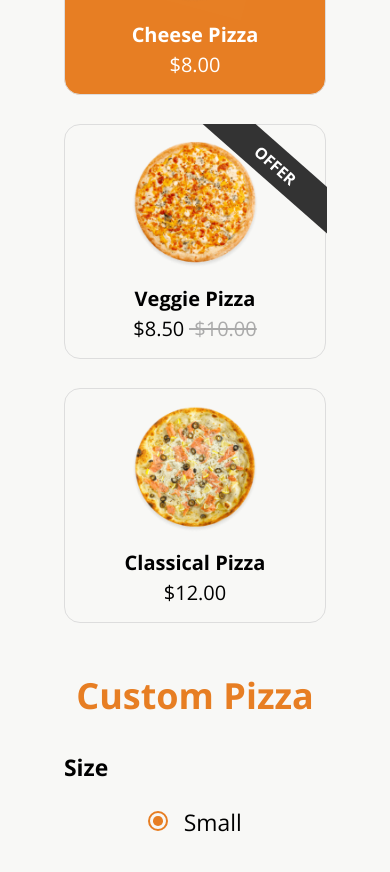
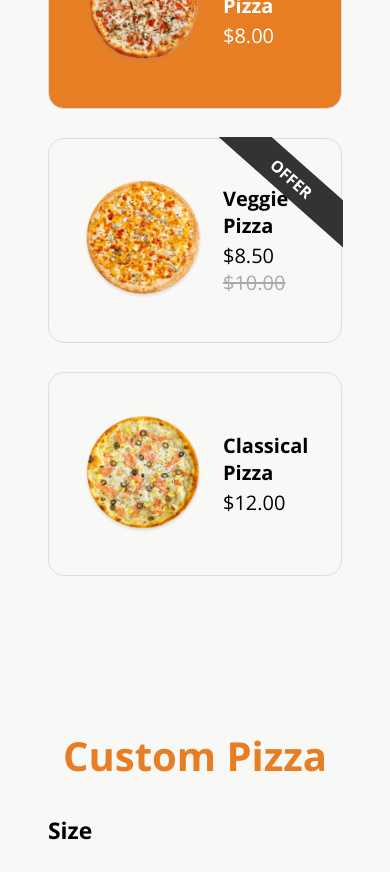
Before and after one commit to doddyst/Foodnow-Pizza, a Vue app: page / in a window 390 px wide. Shown: the part 1100-1972 px from the top of the page. Built offline with nearby package versions, Linux system fonts and the light colour scheme.

Commit message:
update a bit

```diff
--- a/src/components/footer.vue
+++ b/src/components/footer.vue
@@ -85,20 +85,22 @@
     display: grid;
     grid-template-columns: repeat(4, 1fr);
     gap: 5rem;
-
     margin-left: 5rem;
     margin-right: 10rem;
     padding: 0 2rem;
 
     @media (max-width: 992px) {
-      grid-template-columns: 1fr 1fr;
+      grid-template-columns: repeat(2, 1fr);
       gap: 3rem;
+      margin: 3rem auto;
+      padding: 0 2rem;
     }
 
     @media (max-width: 768px) {
       grid-template-columns: 1fr;
       text-align: center;
       padding: 0 1rem;
+      margin: 2rem auto;
     }
   }
 
@@ -133,6 +135,10 @@
       gap: 1.5rem;
       justify-content: flex-start;
 
+      @media (max-width: 992px) {
+        justify-content: flex-start;
+      }
+
       @media (max-width: 768px) {
         justify-content: center;
       }
@@ -165,6 +171,10 @@
         display: flex;
         flex-direction: column;
         gap: 0.8rem;
+      }
+
+      @media (max-width: 992px) {
+        gap: 2rem;
       }
 
       @media (max-width: 768px) {
@@ -223,19 +233,18 @@
     margin-top: 3rem;
     padding-top: 2rem;
     text-align: center;
-
-  max-width: 1280px; // align with the rest of the layout
+    max-width: 1280px;
     margin-left: auto;
     margin-right: auto;
-
     font-family: 'Open Sans', sans-serif;
     font-size: 1.1rem;
     line-height: 1.6;
 
-  .footer-text{
+    .footer-text {
       margin-bottom: 0.5rem;
     }
-  .recaptcha-text{
+
+    .recaptcha-text {
       margin-bottom: 0.5rem;
       font-size: 1rem;
     }
@@ -252,5 +261,4 @@
     }
   }
 }
-
 </style>
--- a/src/components/header.vue
+++ b/src/components/header.vue
@@ -137,7 +137,7 @@ const menuOpen = ref(false)
       border-radius: 5px;
     }
 
-    @media (max-width: 768px) {
+    @media (max-width: 992px) {
       display: flex;
     }
   }
@@ -160,11 +160,16 @@ const menuOpen = ref(false)
   }
 }
 
-@media (max-width: 768px) {
+/* Tablet Style (768px–992px) */
+@media (max-width: 992px) {
   .navbar {
     flex-direction: column;
     align-items: center;
     padding: 1.5rem 2rem;
+
+    .logo {
+      margin: 0;
+    }
 
     .nav-links,
     .auth-buttons {
@@ -202,7 +207,6 @@ const menuOpen = ref(false)
     .auth-buttons {
       margin-right: 0 !important;
       text-align: center;
-      gap: 1rem;
 
       .register {
         background: none;
--- a/src/components/order.vue
+++ b/src/components/order.vue
@@ -211,7 +211,7 @@ const totalPrice = computed(() => {
   margin-left: 5.3rem;
 }
 
-/* --- Choose your Pizza Section --- */
+/* Pizza Options */
 .pizza-options {
   display: flex;
   flex-wrap: wrap;
@@ -286,7 +286,7 @@ const totalPrice = computed(() => {
   z-index: 10;
 }
 
-/* --- Custom Pizza Section --- */
+/* Custom Pizza */
 .custom-pizza {
   margin-top: 9.5rem;
 }
@@ -336,11 +336,11 @@ const totalPrice = computed(() => {
   opacity: 1;
 }
 
-/* --- Topping Pills section --- */
+/* Topping Pills */
 .topping-options {
   display: grid;
   grid-template-columns: repeat(6, 1fr);
-  gap: 2rem 0rem;
+  gap: 2rem 0;
   margin-top: 2rem;
   margin-bottom: 7rem;
 }
@@ -365,7 +365,7 @@ const totalPrice = computed(() => {
   padding: 0 1rem;
   font-size: 1.25rem;
   font-weight: 600;
-  border: 1px solid #000000;
+  border: 1px solid #000;
   border-radius: 999px;
   transition: all 0.2s ease;
 }
@@ -388,19 +388,18 @@ const totalPrice = computed(() => {
   color: #e77e23;
 }
 
-/* --- Payment Summary section ---  */
+/* Payment Summary */
 .payment-summary {
   background: white;
   border-radius: 1rem;
   box-shadow: 0 4px 12px rgba(0, 0, 0, 0.1);
   margin-top: 6.8rem;
-  margin-left: -50px;
-  margin-right: 70px;
-  width: 390px;
+  margin-left: -3.1rem;
+  margin-right: 4.4rem;
+  width: 24.375rem;
   padding: 1.5rem;
   height: fit-content;
 }
-
 .payment-summary h3 {
   color: #e77e23;
   font-size: 1.5rem;
@@ -442,7 +441,7 @@ const totalPrice = computed(() => {
   background: #cf6e1d;
 }
 
-/* --- Order Popup section --- */
+/* Popup */
 .popup-overlay {
   position: fixed;
   inset: 0;
@@ -486,88 +485,43 @@ const totalPrice = computed(() => {
   width: 100%;
 }
 
-@media (max-width: 768px) {
+/* Tablet (up to 992px) */
+@media (max-width: 992px) {
   .layout-wrapper {
     flex-direction: column;
     align-items: center;
-    gap: 2rem;
   }
 
   .content-wrapper {
-    margin: 2rem 1rem 0 1rem;
+    margin: 4rem 2rem 0;
     max-width: 100%;
   }
 
-  .pizza-options {
-    justify-content: center;
-  }
-
   .pizza-card {
+    flex-direction: row;
     width: 100%;
-    max-width: 22rem;
-    flex-direction: column;
-    height: auto;
-    padding: 1rem;
-    text-align: center;
+    max-width: 28rem;
   }
 
   .pizza-img {
-    margin: 0 auto 1rem auto;
-    width: 8rem;
-    height: 8rem;
-  }
-
-  .pizza-card-content {
-    align-items: center;
-  }
-
-  .custom-pizza {
-    margin-top: 3rem;
-  }
-
-  .size-options,
-  .topping-options {
-    flex-wrap: wrap;
-    justify-content: center;
+    width: 7.5rem;
+    height: 7.5rem;
+    margin-right: 1.25rem;
   }
 
   .topping-options {
-    grid-template-columns: repeat(2, 1fr);
-    gap: 1rem;
+    grid-template-columns: repeat(3, 1fr);
+    gap: 1.2rem 0.5rem;
   }
 
   .payment-summary {
-    width: 90%;
-    margin: 0 auto 3rem auto;
+    width: 80%;
+    margin: 4rem auto;
   }
 
   .section-title {
-    font-size: 2.25rem;
     text-align: center;
-  }
-
-  .order-btn {
-    font-size: 1rem;
-    padding: 0.8rem 1.25rem;
-  }
-
-  .popup-card {
-    width: 90%;
-    max-width: 20rem;
-  }
-
-  .popup-card h2 {
-    font-size: 1.25rem;
-  }
-
-  .popup-card p {
-    font-size: 1rem;
-  }
-
-  .popup-close {
-    font-size: 1rem;
-    padding: 0.75rem 1.25rem;
+    font-size: 2.5rem;
   }
 }
-
 </style>
```
Lines whose indentation alone changed are shown as unchanged.
